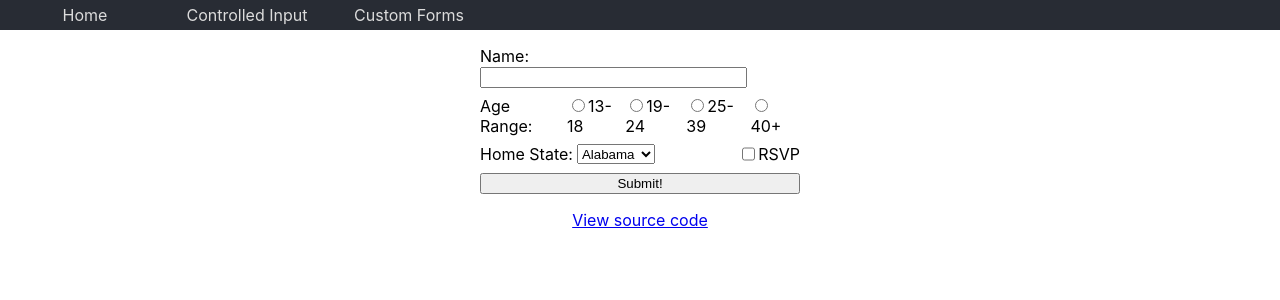
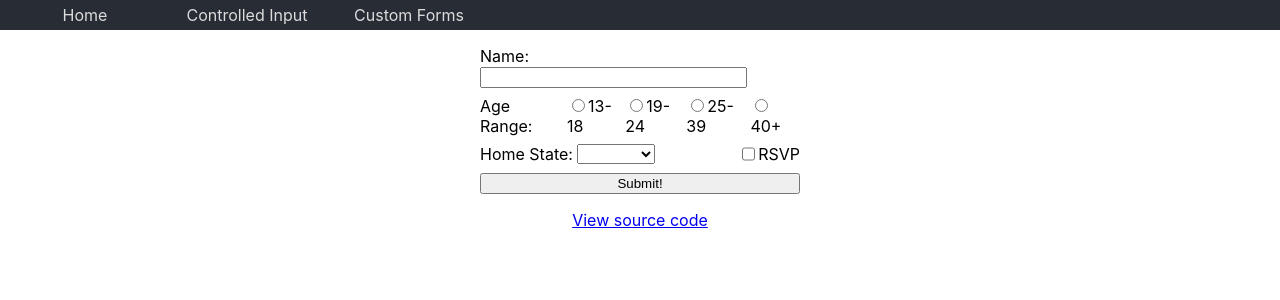
Before and after one commit to vishalicious213/react-test-projects, a React (Create React App) app: page /customforms in a window 1280 px wide. Shown: the top 300 px of the page. Built offline with nearby package versions, Linux system fonts and the light colour scheme.

Commit message:
updated custom-forms - need to figure out home state

```diff
--- a/src/App.css
+++ b/src/App.css
@@ -106,14 +106,12 @@
 /* CUSTOM FORMS */
 
 #custom-forms {
-  /* border: 1px solid red; */
   display: flex;
   flex-direction: column;
   align-items: center;
 }
 
 #custom-forms > form {
-  /* border: 1px solid blue; */
   max-width: 20rem;
 }
 
--- a/src/components/CustomForms.js
+++ b/src/components/CustomForms.js
@@ -2,31 +2,31 @@ import React, { useState } from "react";
 import "../App.css";
 
 function CustomForms() {
-    const [formData, setFormData] = useState({ isGoing: "" });
-    const [user, setUser] = useState({ username: "", password: "" });
-
-    const handleInputChange = event => {
-        setFormData({ ...formData, [event.target.name]: event.target.value });
-    };
+    const [formData, setFormData] = useState({ username: "", age: '', homeState: "", isGoing: false });
 
     const handleChange = event => {
-        setUser({ ...user, [event.target.name]: event.target.value });
+        console.log(event.target.name, event.target.value)
+        setFormData({ ...formData, [event.target.name]: event.target.value });
     };
 
     const handleSubmit = event => {
         event.preventDefault();
-        console.log(user.username);
-        console.log(user.password);
-        setUser({ username: '', password: '' });
+        console.log('name', formData.username);
+        console.log('age', formData.age);
+        console.log('state', formData.homeState);
+        console.log('going', formData.isGoing);
+        setFormData({ username: '', age: '', homeState: "", isGoing: false });
+        event.target.reset(); // resets all of the HTML/JSX fields!
     };
 
     return (
         <div id='custom-forms'>
-            <form>
+            {console.log(formData)}
+            <form onSubmit={event => handleSubmit(event)}>
                 <div className='form-field wide'>
                     <label id='custom-forms-name-box'>
                         <span className='field-name'>Name:</span>
-                        <input id='custom-forms-name' type="text" onChange={event => handleChange(event)} />
+                        <input id='custom-forms-name' type="text" name='username' value={formData.username} onChange={event => handleChange(event)} />
                     </label>
                     {/* <button onSubmit={() => handleSubmit()}>Submit!</button> */}
                 </div>
@@ -54,29 +54,29 @@ function CustomForms() {
                 <div className='wide'>
                     <label className='form-field'>
                         <span className='field-name'>Home State:</span>
-                        <select id="states" name="states">
-                            <option value="Alabama">Alabama</option>
-                            <option value="Alaska">Alaska</option>
-                            <option value="Arizona">Arizona</option>
-                            <option value="Arkansas">Arkansas</option>
-                            <option value="Colorado">Colorado</option>
+                        <select id="homeState">
+                            <option name="homeState" value={null}></option>
+                            <option name="homeState" value="Alabama">Alabama</option>
+                            <option name="homeState" value="Alaska">Alaska</option>
+                            <option name="homeState" value="Arizona">Arizona</option>
+                            <option name="homeState" value="Arkansas">Arkansas</option>
+                            <option name="homeState" value="Colorado">Colorado</option>
                         </select>
                     </label>
 
                     <label className='form-field'>
-                        {/* <label> */}
-                            <input
-                                name="isGoing"
-                                type="checkbox"
-                                checked={false}
-                                onChange={handleInputChange}
-                            />
-                            <span>RSVP</span>
-                        {/* </label> */}
+                        <input
+                            name="isGoing"
+                            type="checkbox"
+                            checked={formData.isGoing}
+                            value={formData.isGoing}
+                            onChange={() => setFormData({ isGoing: true })}
+                        />
+                        <span>RSVP</span>
                     </label>
                 </div>
 
-                <button id='custom-forms-submit' onSubmit={() => handleSubmit()}>Submit!</button>
+                <button id='custom-forms-submit'>Submit!</button>
             </form>
 
             <p><a href='https://github.com/vishalicious213/react-test-projects/blob/main/src/components/CustomForms.js'>View source code</a></p>
```
